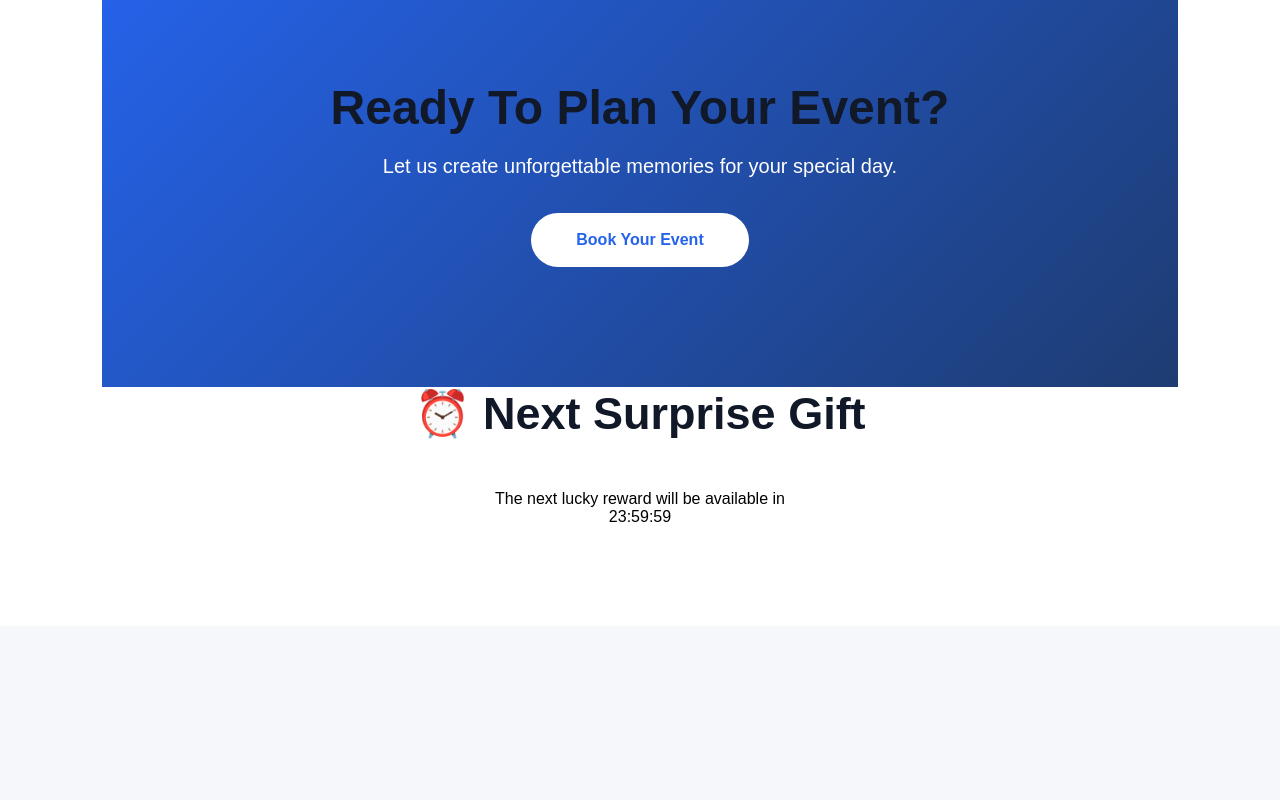
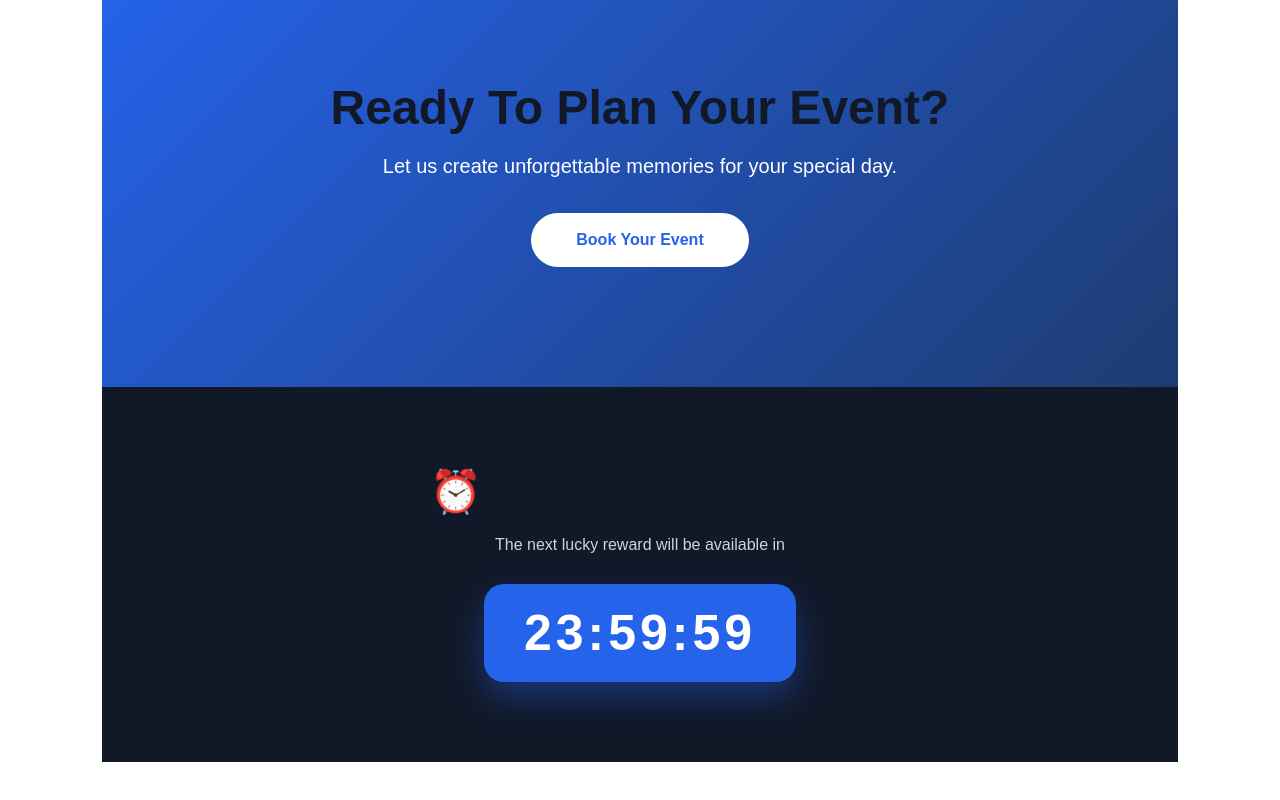
Before and after one commit to biseshghimire243-cyber/event_itahari, a plain HTML site: page frontend/gift.html in a window 1280 px wide. Shown: the part 3818-4618 px from the top of the page. Before the commit the page ends 4444 px from the top, so only its background shows below. Drawn offline with Linux system fonts and the light colour scheme.

Commit message:
the  countdown are done

```diff
--- a/frontend/css/gift.css
+++ b/frontend/css/gift.css
@@ -1045,3 +1045,50 @@ font-size:26px;
 }
 
 }
+.countdown{
+
+    padding:80px 20px;
+
+    text-align:center;
+
+    background:#111827;
+
+    color:#fff;
+
+}
+
+.countdown h2{
+
+    font-size:42px;
+
+    margin-bottom:20px;
+
+}
+
+.countdown p{
+
+    color:#cbd5e1;
+
+    margin-bottom:30px;
+
+}
+
+#countdown{
+
+    display:inline-block;
+
+    padding:20px 40px;
+
+    font-size:50px;
+
+    font-weight:bold;
+
+    background:#2563eb;
+
+    border-radius:20px;
+
+    letter-spacing:4px;
+
+    box-shadow:0 15px 35px rgba(37,99,235,.4);
+
+}
```
